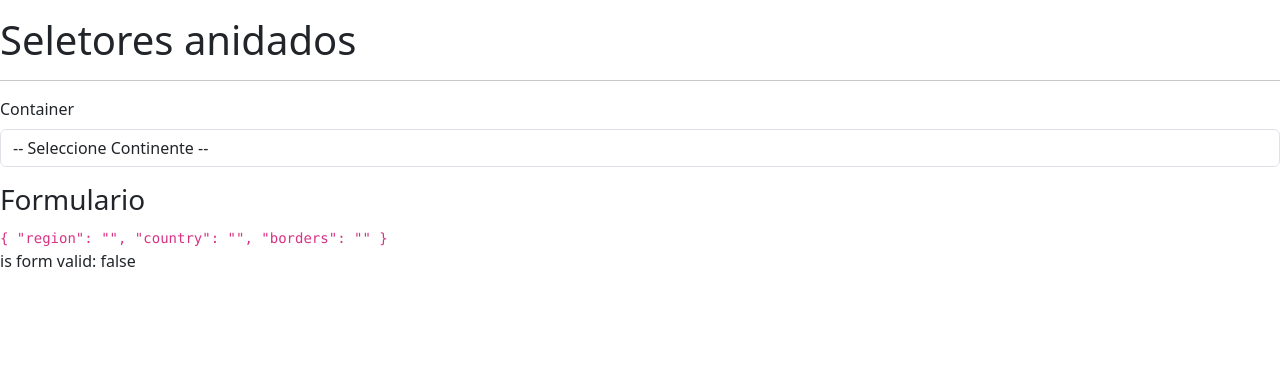
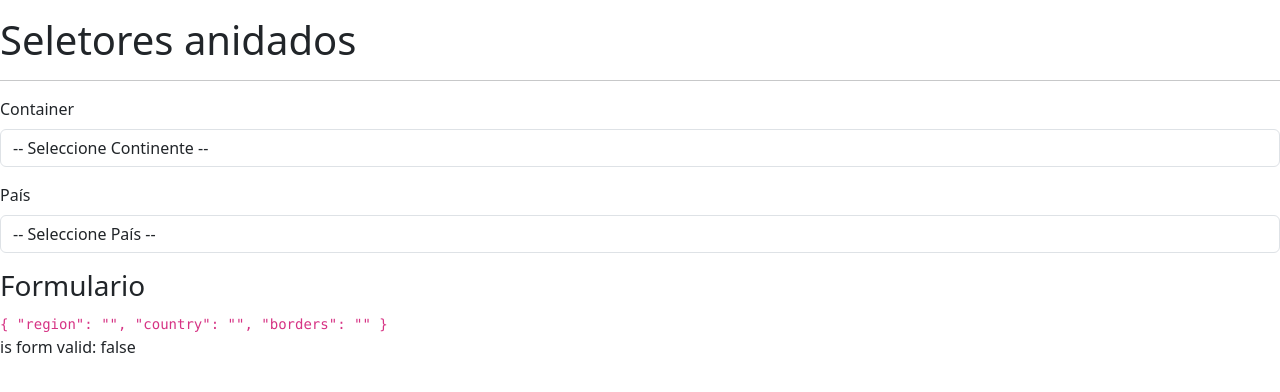
Before and after one commit to Hulford/Proyecto7, an Angular app: page /selector/selector in a window 1280 px wide. Shown: the top 392 px of the page. Built offline with nearby package versions, Linux system fonts and the light colour scheme.

Commit message:
Segundo selector anidado - Paises

```diff
--- a/src/app/countries/interfaces/country.interfaces.ts
+++ b/src/app/countries/interfaces/country.interfaces.ts
@@ -5,6 +5,12 @@
   Europe = 'Europe',
   Oceania = 'Oceanía',
 
+}
+
+export interface SmallCountry{
+  name: string;
+  cca3: string;
+  borders: string[];
 }
 
 export interface Country {
--- a/src/app/countries/pages/selector-page/selector-page.component.html
+++ b/src/app/countries/pages/selector-page/selector-page.component.html
@@ -2,13 +2,25 @@
 <hr>
 
 <form [formGroup]="myform" >
-
+ <!-- Region -->
   <div class="row mb-3">
     <div class="col">
       <label class="form-label">Container</label>
 <select formControlName="region" class="form-control">
   <option value="">-- Seleccione Continente --</option>
 <option *ngFor="let region of regions" [value]="region">{{region}} </option>
+</select>
+    </div>
+
+  </div>
+
+  <!-- Countries -->
+  <div class="row mb-3">
+    <div class="col">
+      <label class="form-label">País</label>
+<select formControlName="country" class="form-control">
+  <option value="">-- Seleccione País --</option>
+   <!-- <option *ngFor="let region of regions" [value]="region">{{region}} </option> -->
 </select>
     </div>
 
--- a/src/app/countries/pages/selector-page/selector-page.component.ts
+++ b/src/app/countries/pages/selector-page/selector-page.component.ts
@@ -1,5 +1,5 @@
 import { CountriesService } from './../../services/countries.service';
-import { Component } from '@angular/core';
+import { Component, OnInit } from '@angular/core';
 import { FormGroup, Validators, FormBuilder } from '@angular/forms';
 
 @Component({
@@ -8,7 +8,7 @@
   styles: [
   ]
 })
-export class SelectorPageComponent {
+export class SelectorPageComponent implements OnInit{
   public myform: FormGroup = this.fb.group({
      region: ['', Validators.required],
      country: ['', Validators.required],
@@ -18,10 +18,20 @@
         private fb: FormBuilder,
         private countriesService: CountriesService,
        ){}
+  ngOnInit(): void {
+this.onRegionsChanged();
+  }
 
        get regions(): Region[]{
         return this.countriesService.regions;
        }
+  onRegionsChanged(): void{
+  this.myform.get('region')!.valueChanges
+.subscribe(region => {
+  console.log({ region})
+} );
+ }
+
 }
 
 
--- a/src/app/countries/services/countries.service.ts
+++ b/src/app/countries/services/countries.service.ts
@@ -12,4 +12,8 @@
   get regions(): Region[]{
 return [ ...this._regions];
   }
+  getCountriesByRegion( region: Region): Country[]{
+
+return [];
+  }
 }
```
